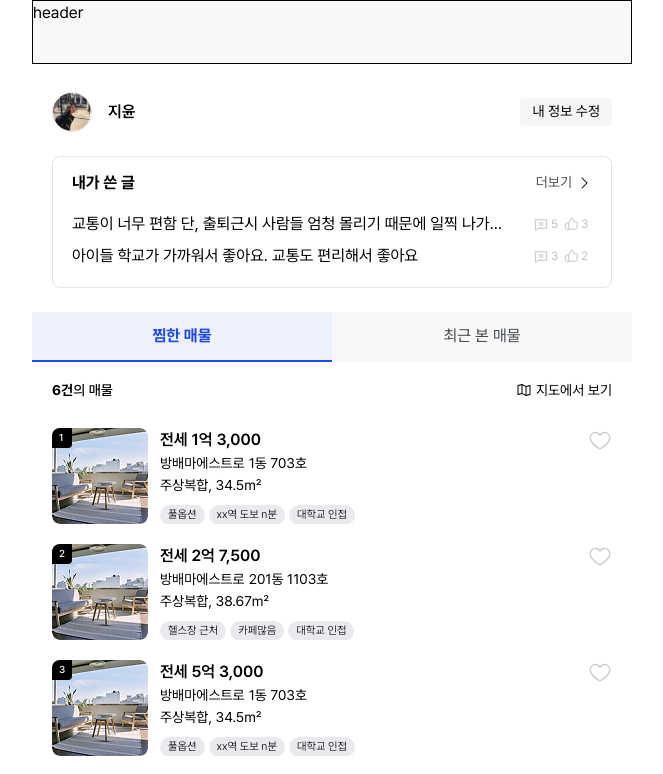
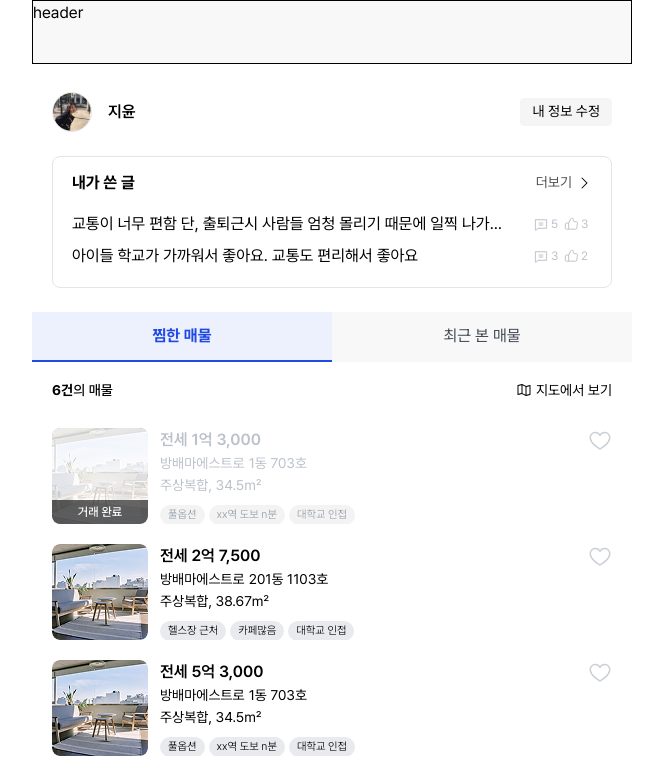
Before and after one commit to FC-DEV3-Final-Project/zoop-frontend, a Next.js app: page /mypage/1 in a window 1280 px wide. Shown: the top 774 px of the page, without its empty margins (308-971 px from the left). Built offline with nearby package versions, Linux system fonts and the light colour scheme.

Commit message:
feat: 리스팅 옵션으로 설정 및 마이페이지 적용

```diff
--- a/src/app/mypage/[id]/page.tsx
+++ b/src/app/mypage/[id]/page.tsx
@@ -37,6 +37,7 @@ const MyPage = ({ params }: { params: { id: string } }) => {
       address: "방배마에스트로",
       detailAddress: "1동 703호",
       tags: ["풀옵션", "xx역 도보 n분", "대학교 인접"],
+      isActive: false,
     },
     {
       id: 2,
@@ -231,6 +232,7 @@ const MyPage = ({ params }: { params: { id: string } }) => {
           liked: likedProperties,
           recent: recentProperties,
         }}
+        isNumberVisible={false}
       />
     </div>
   );
--- a/src/components/common/PropertyCard.tsx
+++ b/src/components/common/PropertyCard.tsx
@@ -4,8 +4,8 @@ import { useRouter } from "next/navigation";
 import HeartButton from "./HeartButton";
 
 interface PropertyCardProps {
-  itemId: number;
-  itemNumber?: number;
+  id: number;
+  order?: number;
   imageUrl: string;
   transactionType: string;
   price: string;
@@ -20,8 +20,8 @@ interface PropertyCardProps {
 }
 
 const PropertyCard = ({
-  itemId,
-  itemNumber,
+  id,
+  order,
   imageUrl,
   transactionType,
   price,
@@ -37,7 +37,7 @@ const PropertyCard = ({
   const router = useRouter();
 
   const handleCardClick = () => {
-    router.push(`/property/${itemId}`);
+    router.push(`/property/${id}`);
   };
 
   return (
@@ -53,9 +53,9 @@ const PropertyCard = ({
           className="cur h-full w-full object-cover"
         />
         {/* 목록 번호 */}
-        {itemNumber && isActive && isNumberVisible && (
+        {order && isActive && isNumberVisible && (
           <div className="absolute left-0 top-0 flex h-5 w-5 items-center overflow-hidden rounded-br bg-black px-[8px] pb-[3px] pl-[7px] pt-[2px]">
-            <p className="text-[10px] font-medium text-white">{itemNumber}</p>
+            <p className="text-[10px] font-medium text-white">{order}</p>
           </div>
         )}
         {!isActive && (
@@ -77,7 +77,7 @@ const PropertyCard = ({
             <div className="text-grey-100 flex-1 justify-start text-subtitle2">
               {transactionType} {price}
             </div>
-            <HeartButton itemId={itemId} />
+            <HeartButton itemId={id} />
           </div>
 
           {/* 주소와 건물 정보 */}
@@ -109,3 +109,5 @@ const PropertyCard = ({
 };
 
 export default PropertyCard;
+
+export type { PropertyCardProps };
--- a/src/components/common/PropertyListSection.tsx
+++ b/src/components/common/PropertyListSection.tsx
@@ -1,35 +1,24 @@
 import { useState } from "react";
-import PropertyCard from "@/components/common/PropertyCard";
+import PropertyCard, { PropertyCardProps } from "@/components/common/PropertyCard";
 import { Tab } from "@/components/Tab";
-import type { PropertyCardProps } from "@/components/common/PropertyCard";
 
 interface TabOption {
   label: string;
   value: string;
 }
 
-interface RawProperty {
-  id: number;
-  imageUrl: string;
-  transactionType: string;
-  price: string;
-  buildingType: string;
-  area: string;
-  address: string;
-  detailAddress: string;
-  tags: string[];
-}
-
 interface PropertyListSectionProps {
   tabOptions: TabOption[];
-  propertyMap: { [tabValue: string]: RawProperty[] };
+  propertyMap: { [tabValue: string]: PropertyCardProps[] };
   showMapViewButton?: boolean;
+  isNumberVisible?: boolean;
 }
 
 const PropertyListSection = ({
   tabOptions,
   propertyMap,
   showMapViewButton = true,
+  isNumberVisible = true,
 }: PropertyListSectionProps) => {
   const [selectedTab, setSelectedTab] = useState(tabOptions[0].value);
 
@@ -37,12 +26,7 @@ const PropertyListSection = ({
     alert("지도에서 보기 클릭!");
   };
 
-  const currentProperties: PropertyCardProps[] = (propertyMap[selectedTab] || []).map(
-    ({ id, ...rest }) => ({
-      itemId: id,
-      ...rest,
-    }),
-  );
+  const currentProperties = propertyMap[selectedTab] || [];
 
   return (
     <section className="flex flex-col">
@@ -65,19 +49,7 @@ const PropertyListSection = ({
       {/* 매물 리스트만 스크롤 */}
       <div className="overflow-y-auto">
         {currentProperties.map((property, index) => (
-          <PropertyCard
-            key={property.itemId}
-            itemId={property.itemId}
-            itemNumber={index + 1}
-            imageUrl={property.imageUrl}
-            transactionType={property.transactionType}
-            price={property.price}
-            buildingType={property.buildingType}
-            area={property.area}
-            address={property.address}
-            detailAddress={property.detailAddress}
-            tags={property.tags}
-          />
+          <PropertyCard key={property.id} {...property} />
         ))}
       </div>
     </section>
```
